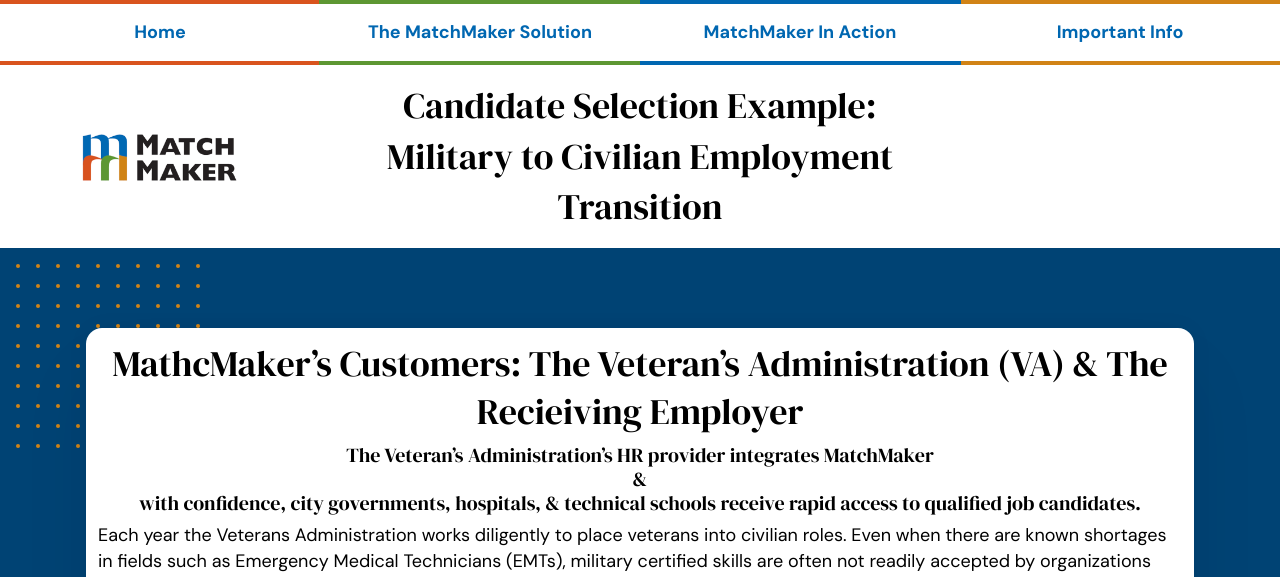
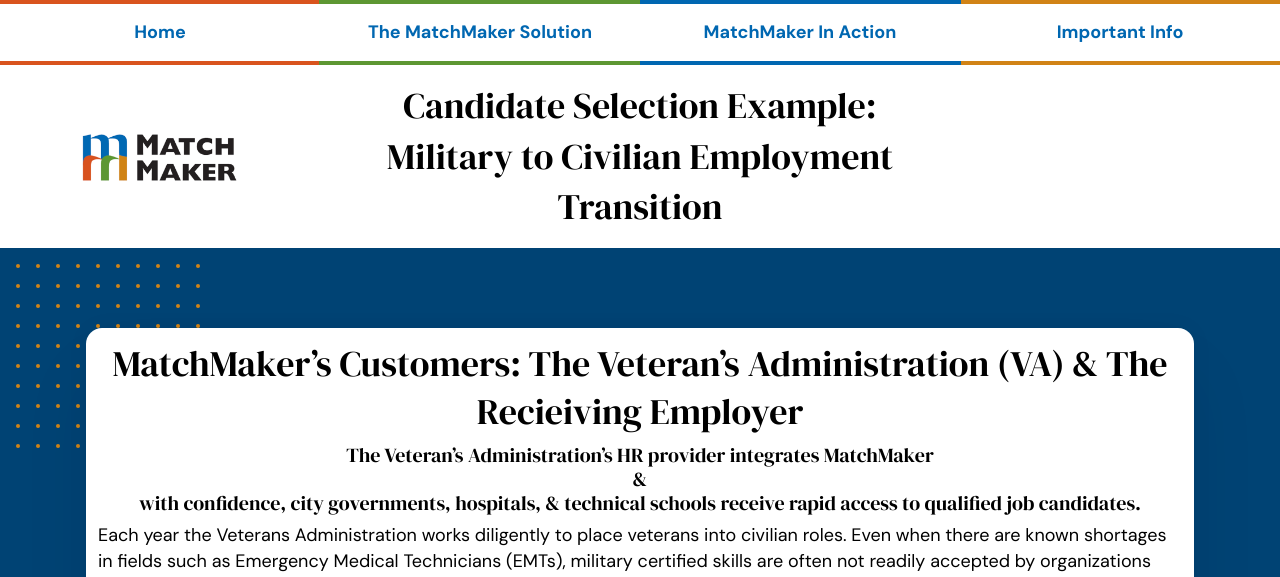
Before and after one commit to matchmakeredlabs/matchmakeredlabs.develop, a Jekyll site: the page built from _Action/3casestudy.md, in a window 1280 px wide. Shown: the top 577 px of the page. Built offline with Jekyll 4.4.1, drawn with Linux system fonts in a browser that asks for light colours.

Commit message:
Update 3casestudy.md

```diff
--- a/_Action/3casestudy.md
+++ b/_Action/3casestudy.md
@@ -4,7 +4,7 @@
 icon: blocks
 ordinal: 3
 ---
-# MathcMaker's Customers: The Veteran's Administration (VA) & The Recieiving Employer
+# MatchMaker's Customers: The Veteran's Administration (VA) & The Recieiving Employer
 
 ### The Veteran's Administration’s HR provider integrates MatchMaker<br/>&<br/>with confidence, city governments, hospitals, & technical schools receive rapid access to qualified job candidates.
 
```
